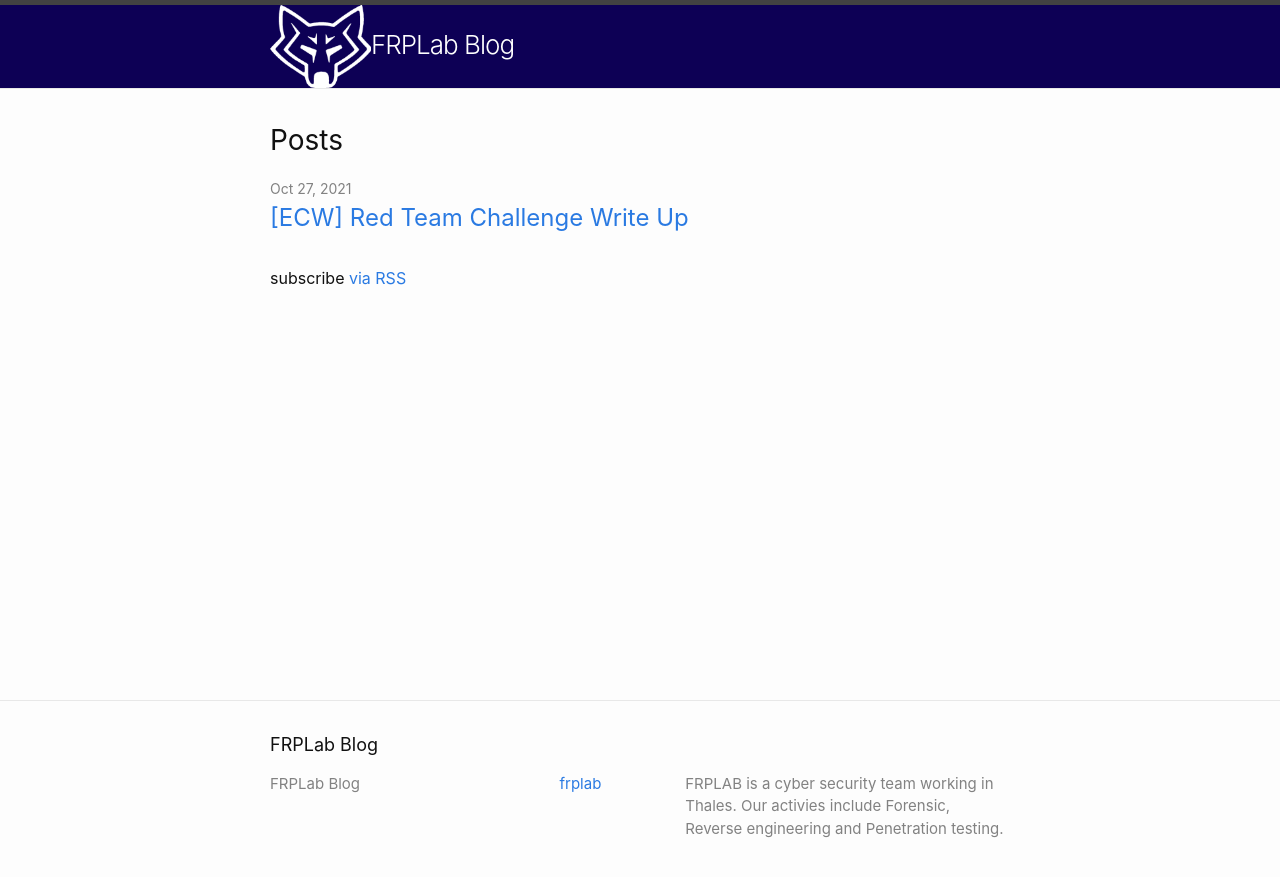
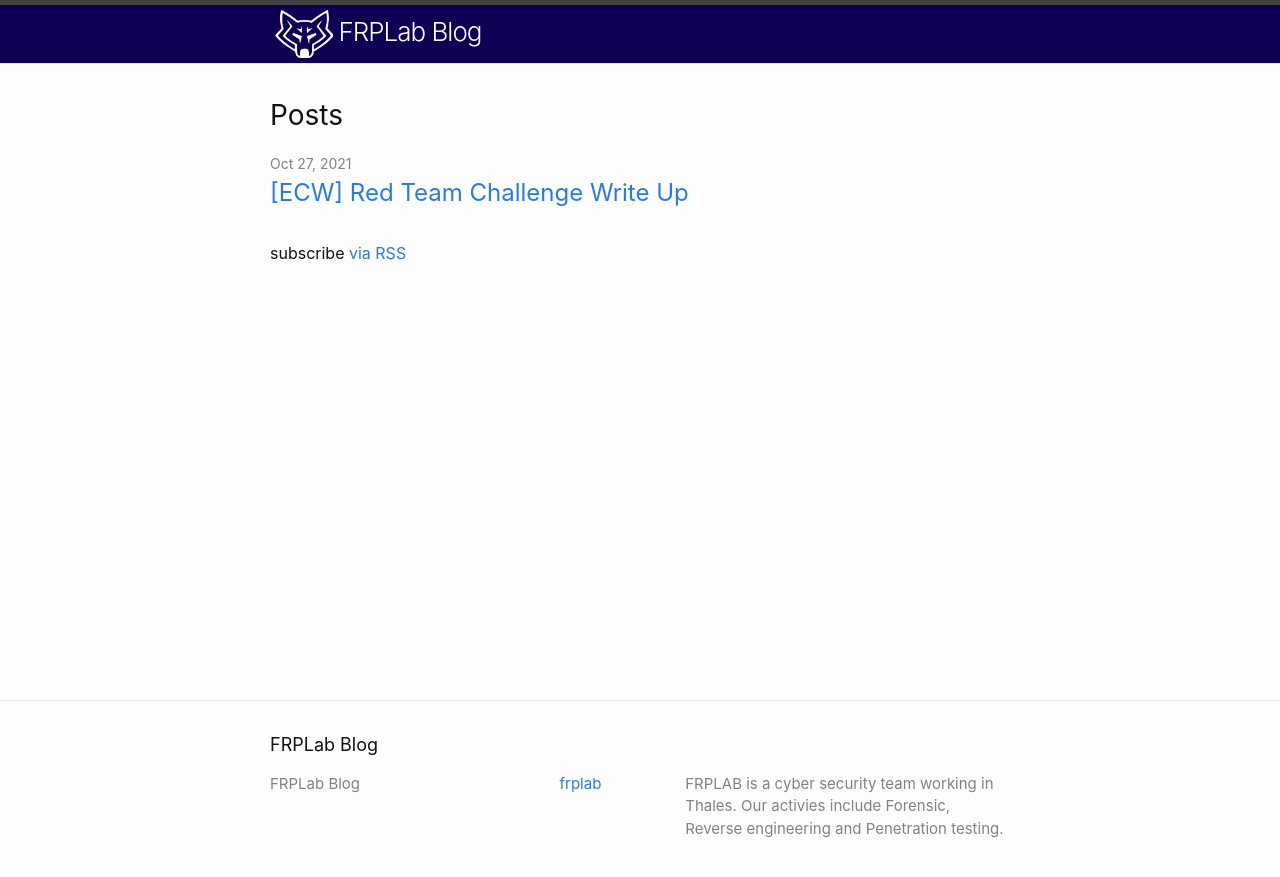
Before and after one commit to FRPLab/frplab.github.io, a Jekyll site: the page built from index.markdown, in a window 1280 px wide. Shown: the top 877 px of the page. Built offline with Jekyll 4.4.1, drawn with Linux system fonts in a browser that asks for light colours.

Commit message:
Update header.html

```diff
--- a/_includes/header.html
+++ b/_includes/header.html
@@ -4,7 +4,7 @@
         {%- assign default_paths = site.pages | map: "path" -%}
         {%- assign page_paths = site.header_pages | default: default_paths -%}
 
-    <a class="site-title" style="color:white" rel="author" href="{{ "/" | relative_url }}"><img src="/assets/frp_logo.png"></img>{{ site.title | escape }}</a>
+    <a class="site-title" style="color:white" rel="author" href="{{ "/" | relative_url }}"><img src="/assets/frp_logo.png" style="padding: 5px; height: 3rem;"></img>{{ site.title | escape }}</a>
 
     {%- if page_paths -%}
       <nav class="site-nav">
```
